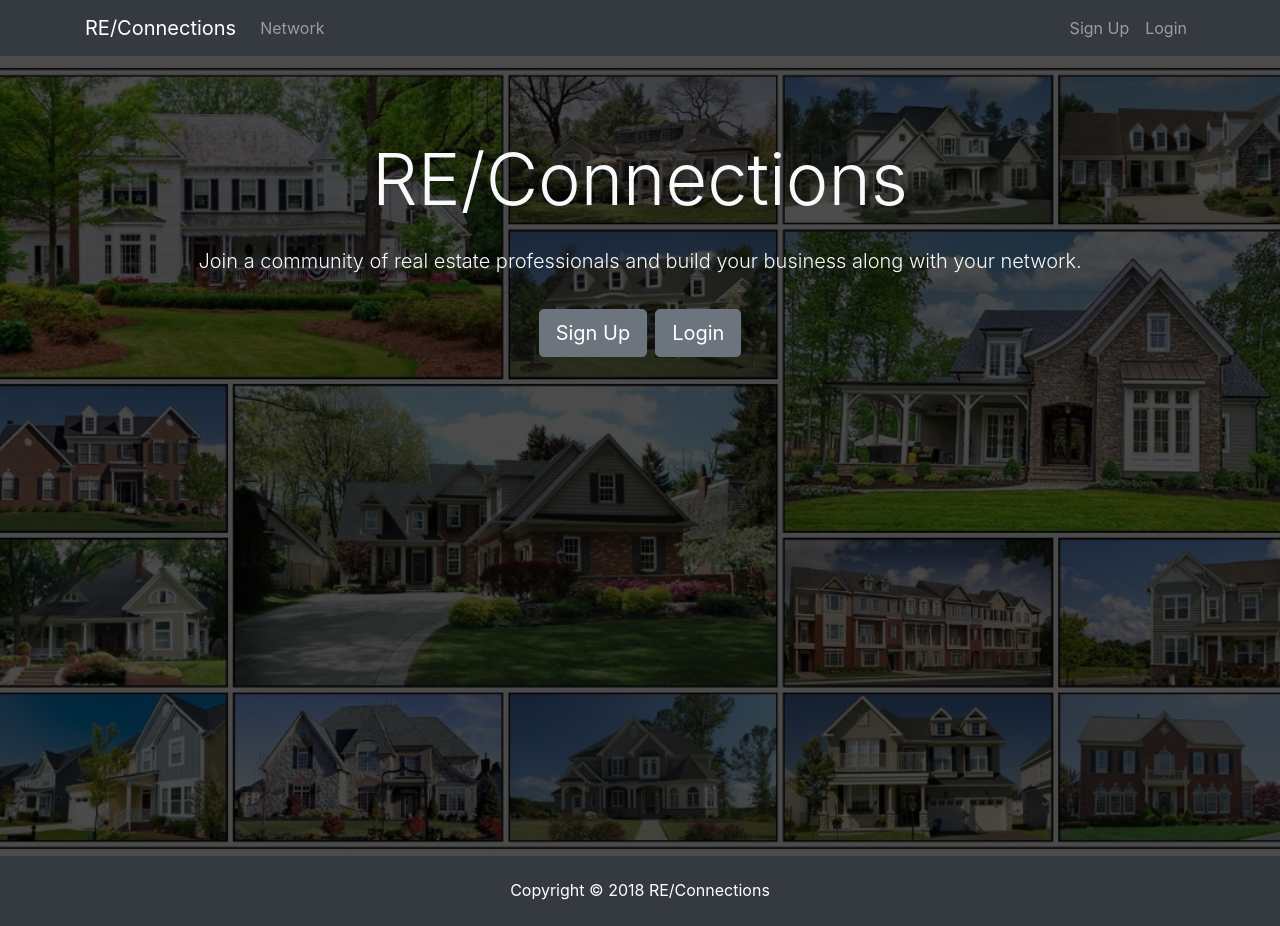
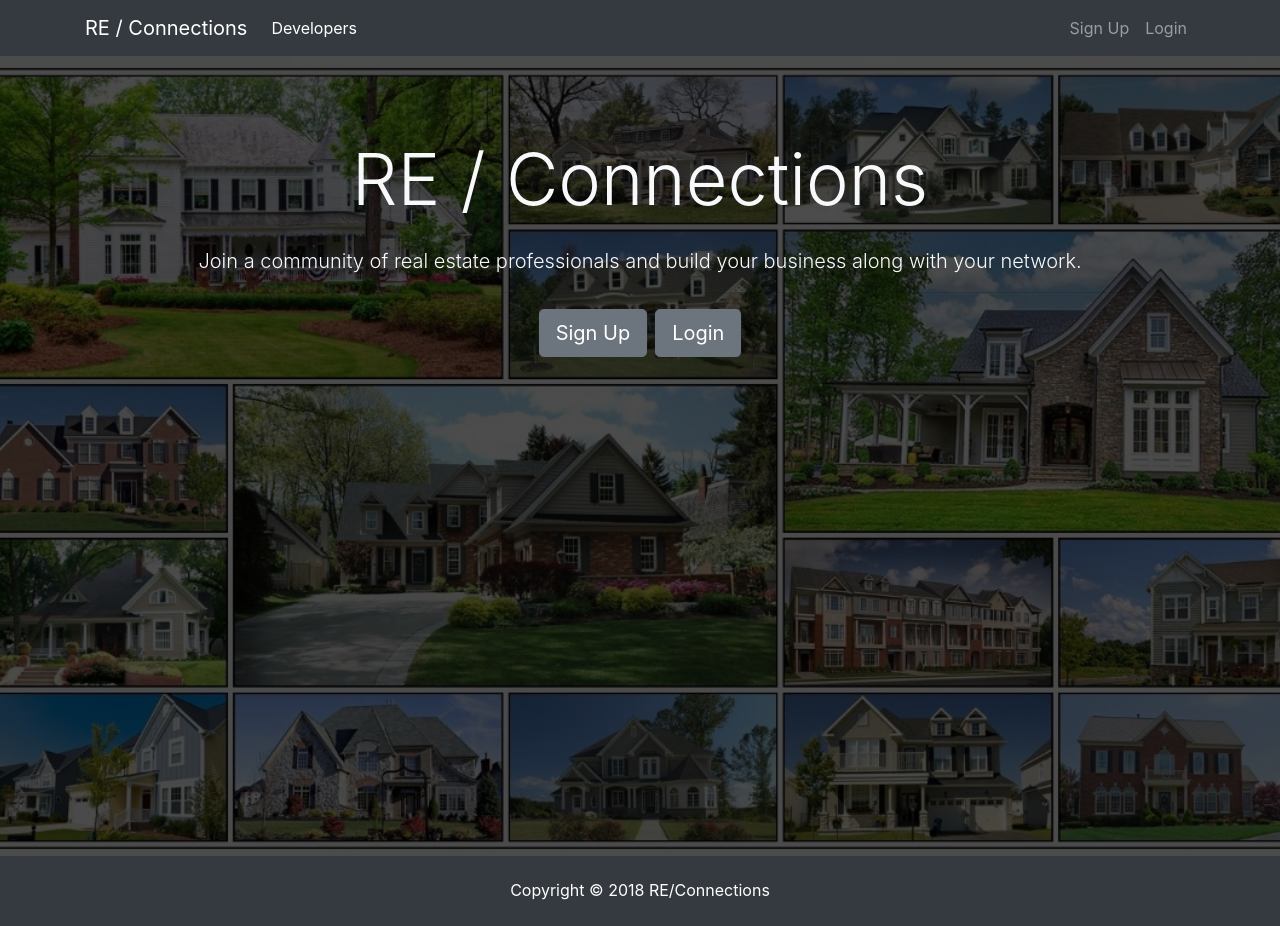
Before and after one commit to buddhaplex/re_connections, a React (Create React App) app in the folder client/: page / in a window 1280 px wide. Built offline with nearby package versions, Linux system fonts and the light colour scheme.

Commit message:
fixed bootstrap and responsive issues for mobile

```diff
--- a/client/package.json
+++ b/client/package.json
@@ -4,7 +4,6 @@
   "private": true,
   "dependencies": {
     "axios": "^0.18.0",
-    "bootstrap": "^4.1.3",
     "classnames": "^2.2.6",
     "cors": "^2.8.4",
     "jwt-decode": "^2.2.0",
@@ -15,10 +14,9 @@
     "react-redux": "^5.0.7",
     "react-router-dom": "^4.3.1",
     "react-scripts": "1.1.5",
-    "reactstrap": "^6.4.0",
     "redux": "^4.0.0",
     "redux-thunk": "^2.3.0",
-    "semantic-ui-react": "^0.82.3"
+    "jquery": "1.9.1 - 3"
   },
   "now": {
     "alias": "class-demo",
--- a/client/public/index.html
+++ b/client/public/index.html
@@ -11,8 +11,16 @@
     -->
   <link rel="manifest" href="%PUBLIC_URL%/manifest.json">
   <link rel="shortcut icon" href="%PUBLIC_URL%/favicon.ico">
-  <link rel="stylesheet" href="https://use.fontawesome.com/releases/v5.2.0/css/all.css" integrity="sha384-hWVjflwFxL6sNzntih27bfxkr27PmbbK/iSvJ+a4+0owXq79v+lsFkW54bOGbiDQ"
+  <script src="https://code.jquery.com/jquery-3.3.1.slim.min.js" integrity="sha384-q8i/X+965DzO0rT7abK41JStQIAqVgRVzpbzo5smXKp4YfRvH+8abtTE1Pi6jizo"
+    crossorigin="anonymous"></script>
+  <script src="https://cdnjs.cloudflare.com/ajax/libs/popper.js/1.14.3/umd/popper.min.js" integrity="sha384-ZMP7rVo3mIykV+2+9J3UJ46jBk0WLaUAdn689aCwoqbBJiSnjAK/l8WvCWPIPm49"
+    crossorigin="anonymous"></script>
+  <script src="https://stackpath.bootstrapcdn.com/bootstrap/4.1.3/js/bootstrap.min.js" integrity="sha384-ChfqqxuZUCnJSK3+MXmPNIyE6ZbWh2IMqE241rYiqJxyMiZ6OW/JmZQ5stwEULTy"
+    crossorigin="anonymous"></script>
+  <link rel="stylesheet" href="https://stackpath.bootstrapcdn.com/bootstrap/4.1.0/css/bootstrap.min.css" integrity="sha384-9gVQ4dYFwwWSjIDZnLEWnxCjeSWFphJiwGPXr1jddIhOegiu1FwO5qRGvFXOdJZ4"
     crossorigin="anonymous">
+  <script defer src="https://use.fontawesome.com/releases/v5.0.9/js/all.js" integrity="sha384-8iPTk2s/jMVj81dnzb/iFR2sdA7u06vHJyyLlAd4snFpCl/SnyUjRrbdJsw1pGIl"
+    crossorigin="anonymous"></script>
   <!--
       Notice the use of %PUBLIC_URL% in the tags above.
       It will be replaced with the URL of the `public` folder during the build.
--- a/client/src/components/layout/Landing.js
+++ b/client/src/components/layout/Landing.js
@@ -16,8 +16,8 @@ class Landing extends Component {
         <div className="dark-overlay landing-inner text-light">
           <div className="container">
             <div className="row">
-              <div className="col-md-12 text-center">
-                <h1 className="display-3 mb-4">RE/Connections</h1>
+              <div className="lead col-md-12 text-center">
+                <h2 className="display-3 mb-4">RE / Connections</h2>
                 <p className="lead">
                   Join a community of real estate professionals and build your business along with your network.
                 </p>
--- a/client/src/components/layout/Navbar.js
+++ b/client/src/components/layout/Navbar.js
@@ -1,9 +1,9 @@
-import React, { Component } from "react";
-import { Link } from "react-router-dom";
-import PropTypes from "prop-types";
-import { connect } from "react-redux";
-import { logoutUser } from "../../actions/authActions";
-import { clearCurrentProfile } from "../../actions/profileActions";
+import React, { Component } from 'react';
+import { Link } from 'react-router-dom';
+import PropTypes from 'prop-types';
+import { connect } from 'react-redux';
+import { logoutUser } from '../../actions/authActions';
+import { clearCurrentProfile } from '../../actions/profileActions';
 
 class Navbar extends Component {
   onLogoutClick(e) {
@@ -37,9 +37,9 @@ class Navbar extends Component {
               className="rounded-circle"
               src={user.avatar}
               alt={user.name}
-              style={{ width: "25px", marginRight: "5px" }}
+              style={{ width: '25px', marginRight: '5px' }}
               title="You must have a Gravatar connected to your email to display an image"
-            />{" "}
+            />{' '}
             Logout
           </a>
         </li>
@@ -49,7 +49,7 @@ class Navbar extends Component {
     const guestLinks = (
       <ul className="navbar-nav ml-auto">
         <li className="nav-item">
-          <Link className="nav-link " to="/register">
+          <Link className="nav-link" to="/register">
             Sign Up
           </Link>
         </li>
@@ -65,7 +65,7 @@ class Navbar extends Component {
       <nav className="navbar navbar-expand-sm navbar-dark bg-dark mb-4">
         <div className="container">
           <Link className="navbar-brand" to="/">
-            RE/Connections
+            RE / Connections
           </Link>
           <button
             className="navbar-toggler"
@@ -78,10 +78,10 @@ class Navbar extends Component {
 
           <div className="collapse navbar-collapse" id="mobile-nav">
             <ul className="navbar-nav mr-auto">
-              <li className="nav-item">
+              <li className="nav-item active">
                 <Link className="nav-link" to="/profiles">
-                  {" "}
-                  Network
+                  {' '}
+                  Developers
                 </Link>
               </li>
             </ul>
@@ -102,7 +102,6 @@ const mapStateToProps = state => ({
   auth: state.auth
 });
 
-export default connect(
-  mapStateToProps,
-  { logoutUser, clearCurrentProfile }
-)(Navbar);
+export default connect(mapStateToProps, { logoutUser, clearCurrentProfile })(
+  Navbar
+);
```
